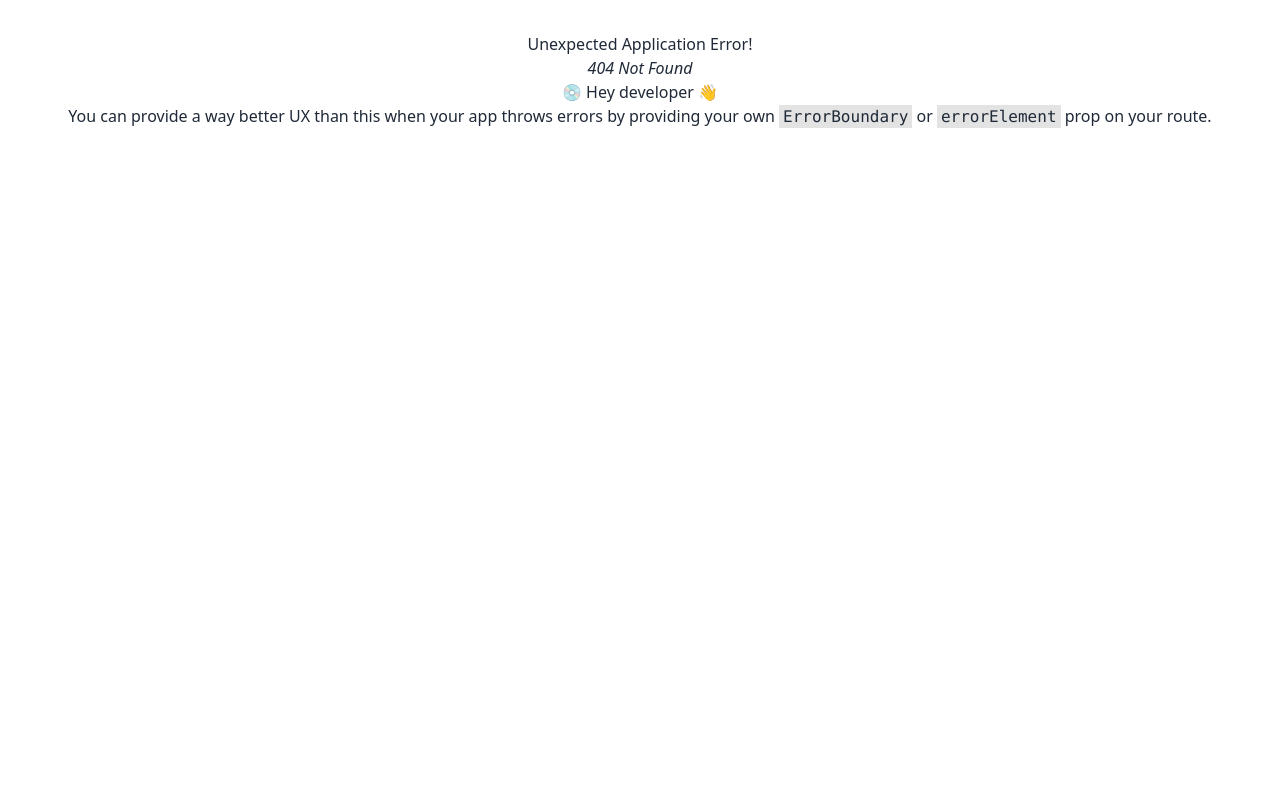
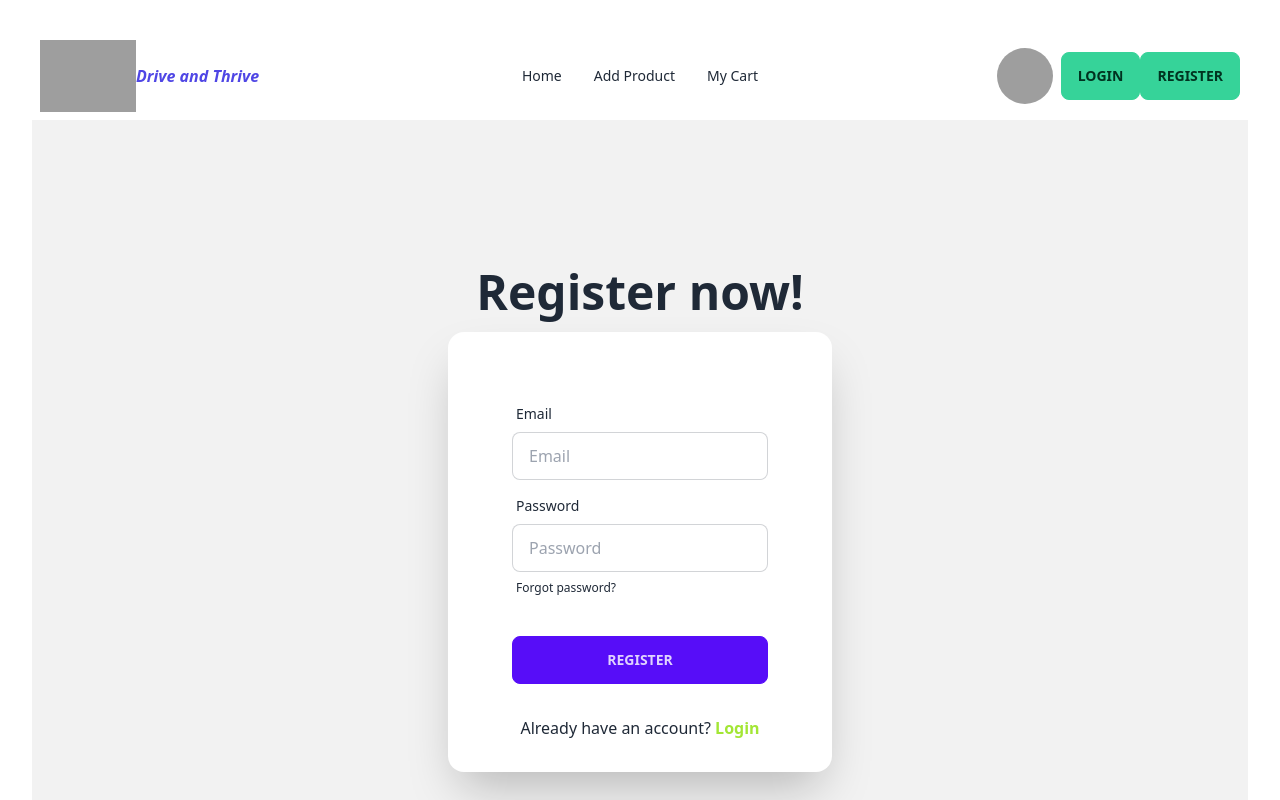
Before and after one commit to anikdas400/car-brand-client, a React (Vite) app: page /register in a window 1280 px wide. Before the commit this address had no page. Shown: the top 800 px of the page. Built offline with nearby package versions, Linux system fonts and the light colour scheme; grey boxes are pictures that could not be loaded.

Commit message:
login and register layout complite

```diff
--- /dev/null
+++ b/src/Login/Login.jsx
@@ -0,0 +1,40 @@
+import { Link } from "react-router-dom";
+
+
+const Login = () => {
+    return (
+        <div className="hero min-h-screen bg-base-200">
+            <div className="hero-content flex-col">
+                <div className="text-center lg:text-left">
+                    <h1 className="text-5xl font-semibold">Login now!</h1>
+
+                </div>
+                <div className="card flex-shrink-0 w-full max-w-sm shadow-2xl bg-base-100">
+                    <form className="card-body">
+                        <div className="form-control">
+                            <label className="label">
+                                <span className="label-text">Email</span>
+                            </label>
+                            <input type="email" placeholder="Email" name="email" className="input input-bordered" required />
+                        </div>
+                        <div className="form-control">
+                            <label className="label">
+                                <span className="label-text">Password</span>
+                            </label>
+                            <input type="password" placeholder="Password" name="password" className="input input-bordered" required />
+                            <label className="label">
+                                <a href="#" className="label-text-alt link link-hover">Forgot password?</a>
+                            </label>
+                        </div>
+                        <div className="form-control mt-6">
+                            <button type="submit" className="btn btn-primary">Login</button>
+                        </div>
+                    </form>
+                    <p>Do not have an account? <Link className="text-lime-400 font-semibold" to="/register">Register</Link> </p>
+                </div>
+            </div>
+        </div>
+    );
+};
+
+export default Login;
--- /dev/null
+++ b/src/Register/Register.jsx
@@ -0,0 +1,39 @@
+import { Link } from "react-router-dom";
+
+const Register = () => {
+    return (
+        <div className="hero min-h-screen bg-base-200">
+            <div className="hero-content flex-col">
+                <div className="text-center lg:text-left">
+                    <h1 className="text-5xl font-semibold">Register now!</h1>
+
+                </div>
+                <div className="card flex-shrink-0 w-full max-w-sm shadow-2xl bg-base-100">
+                    <form className="card-body">
+                        <div className="form-control">
+                            <label className="label">
+                                <span className="label-text">Email</span>
+                            </label>
+                            <input type="email" placeholder="Email" name="email" className="input input-bordered" required />
+                        </div>
+                        <div className="form-control">
+                            <label className="label">
+                                <span className="label-text">Password</span>
+                            </label>
+                            <input type="password" placeholder="Password" name="password" className="input input-bordered" required />
+                            <label className="label">
+                                <a href="#" className="label-text-alt link link-hover">Forgot password?</a>
+                            </label>
+                        </div>
+                        <div className="form-control mt-6">
+                            <button type="submit" className="btn btn-primary">Register</button>
+                        </div>
+                    </form>
+                    <p>Already have an account? <Link className="text-lime-400 font-semibold" to="/login">Login</Link> </p>
+                </div>
+            </div>
+        </div>
+    );
+};
+
+export default Register;
```
Also changed, not shown: src/main.jsx (+10 -0 lines).
